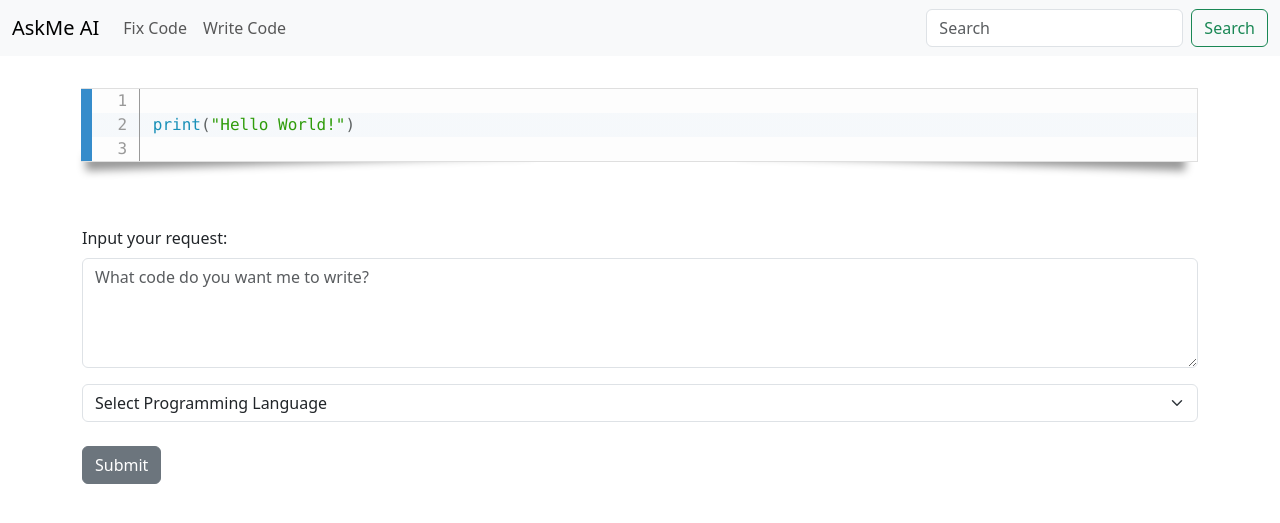
After one commit to h4med/django-ai-askme, a Django app: template website/templates/write_code.html in a window 1280 px wide. The commit adds this page. Shown: the top 523 px of the page. Run offline with Django 4.2, Linux system fonts and the light colour scheme; the template is opened without the code that fills it, so the values that code supplies are empty; parts of the project's set-up code (start-up, migrations or seed data) failed here and were passed over.

Commit message:
add ask me

```diff
--- a/website/templates/navbar.html
+++ b/website/templates/navbar.html
@@ -1,6 +1,6 @@
 <nav class="navbar navbar-expand-lg bg-body-tertiary">
     <div class="container-fluid">
-      <a class="navbar-brand" href="#">AskMe AI</a>
+      <a class="navbar-brand" href="{% url 'home' %}">AskMe AI</a>
       <button class="navbar-toggler" type="button" data-bs-toggle="collapse" data-bs-target="#navbarSupportedContent" aria-controls="navbarSupportedContent" aria-expanded="false" aria-label="Toggle navigation">
         <span class="navbar-toggler-icon"></span>
       </button>
@@ -10,7 +10,10 @@
             <a class="nav-link active" aria-current="page" href="#">Home</a>
           </li> -->
           <li class="nav-item">
-            <a class="nav-link" href="#">Link</a>
+            <a class="nav-link" href="{% url 'home' %}">Fix Code</a>
+          </li>
+          <li class="nav-item">
+            <a class="nav-link" href="{% url 'write_code' %}">Write Code</a>
           </li>
           <!-- <li class="nav-item dropdown">
             <a class="nav-link dropdown-toggle" href="#" role="button" data-bs-toggle="dropdown" aria-expanded="false">
--- /dev/null
+++ b/website/templates/write_code.html
@@ -0,0 +1,56 @@
+{% extends 'base.html' %}
+
+{% block content %}
+
+{% if response %}
+<pre>
+<code class='line-numbers language-{{lang}}'>
+{{response}}
+
+</code></pre>
+
+<br/><br/>
+<form method=POST action="{% url 'home' %}" >
+    {% csrf_token %}
+    <div class="mb-3">
+    <label for="exampleFormControlTextarea1" class="form-label">Input your request:</label>
+    <textarea class="form-control" name="code" placeholder="What code do you want me to write?" rows="4">{{code}}</textarea>
+</div>
+<select class="form-select" name="lang">
+    <option selected>Select Programming Language</option>
+    {% for lang in lang_list %}
+        <option value="{{lang}}"> {{lang}}</option>
+    {% endfor %}
+    </select>
+<br/>
+<button type="submit" class="btn btn-secondary">Submit</button>
+</form>
+{% else %}
+
+<pre>
+<code class='line-numbers language-python'>
+print("Hello World!")
+
+</code></pre>
+
+<br/><br/>
+<form method=POST action="{% url 'home' %}" >
+    {% csrf_token %}
+  <div class="mb-3">
+    <label for="exampleFormControlTextarea1" class="form-label">Input your request:</label>
+    <textarea class="form-control" name="code" placeholder="What code do you want me to write?" rows="4"></textarea>
+</div>
+<select class="form-select" name="lang">
+    <option selected>Select Programming Language</option>
+    {% for lang in lang_list %}
+        <option value="{{lang}}"> {{lang}}</option>
+    {% endfor %}
+  </select>
+<br/>
+<button type="submit" class="btn btn-secondary">Submit</button>
+</form>
+{% endif %}
+
+
+
+{% endblock %}
--- a/website/urls.py
+++ b/website/urls.py
@@ -3,4 +3,6 @@ from . import views
 
 urlpatterns = [
     path('', views.home, name='home'),
+    path('write-code/', views.write_code, name='write_code'),
+    path('ask-me/', views.ask_me, name='ask_me'),
 ]
```
Also changed, not shown: website/views.py (+32 -1 lines), website/templates/ask_me.html (added).
